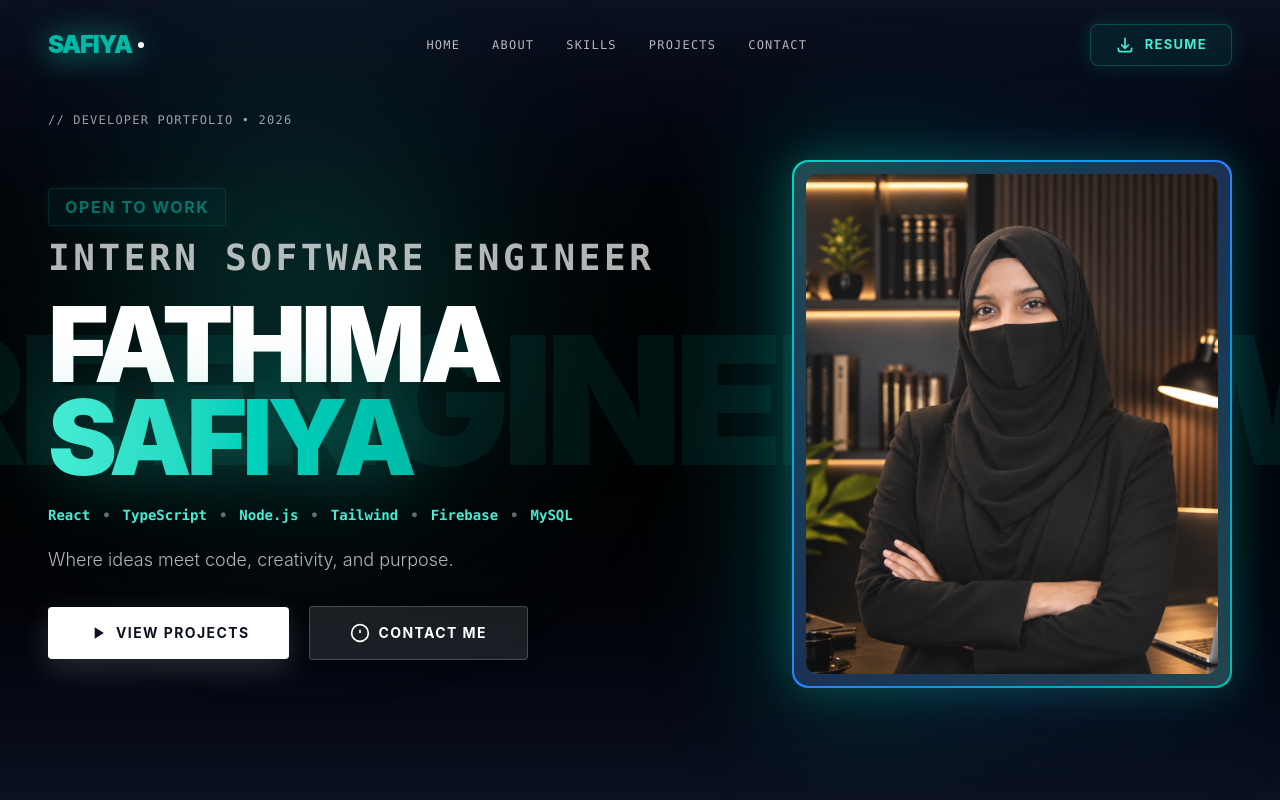
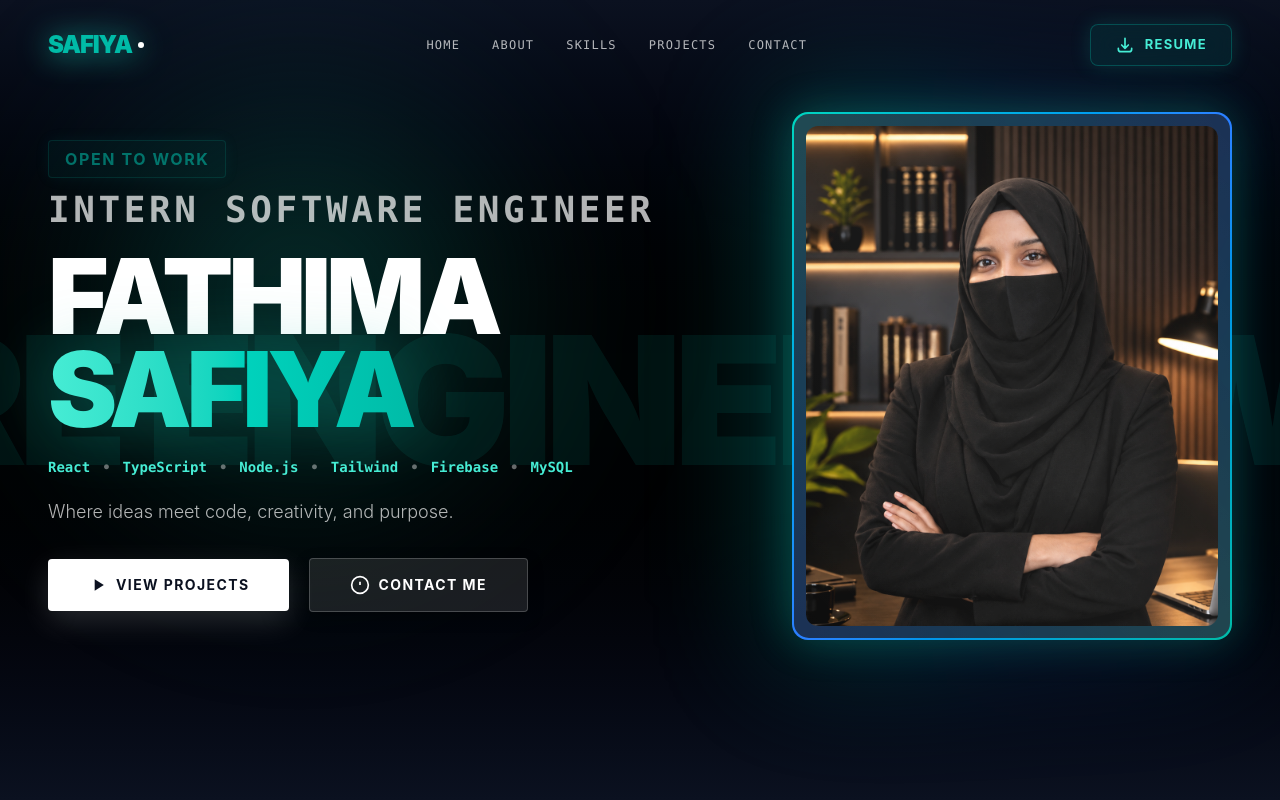
Before and after one commit to fathima-safiya/safiya-portfolio, a React (Vite) app: page / in a window 1280 px wide. Shown: the top 800 px of the page. Built offline with nearby package versions, Linux system fonts and the light colour scheme.

Commit message:
Remove Developer Portfolio text from Hero section entirely

```diff
--- a/src/components/Hero.jsx
+++ b/src/components/Hero.jsx
@@ -232,13 +232,7 @@ const Hero = () => {
       {/* 3. Main Content Layer */}
       <div ref={contentRef} className="relative z-20 w-full max-w-7xl mx-auto px-4 sm:px-6 md:px-12 flex-1 flex flex-col justify-start pt-20 sm:pt-24 md:pt-28 pb-8 sm:pb-10">
 
-        {/* Top Cinematic Badge */}
-        <div className="hero-anim-item flex items-center justify-between w-full mb-4 sm:mb-6 md:mb-8">
-            <div className="inline-flex items-center gap-2 sm:gap-2.5 text-[10px] sm:text-xs font-mono uppercase tracking-widest text-white/60">
-              <span>// DEVELOPER PORTFOLIO &bull; 2026</span>
-            </div>
 
-        </div>
 
         {/* Main Center Cinematic Stage Layout */}
         <div className="grid grid-cols-1 lg:grid-cols-12 items-center gap-8 lg:gap-12">
```
